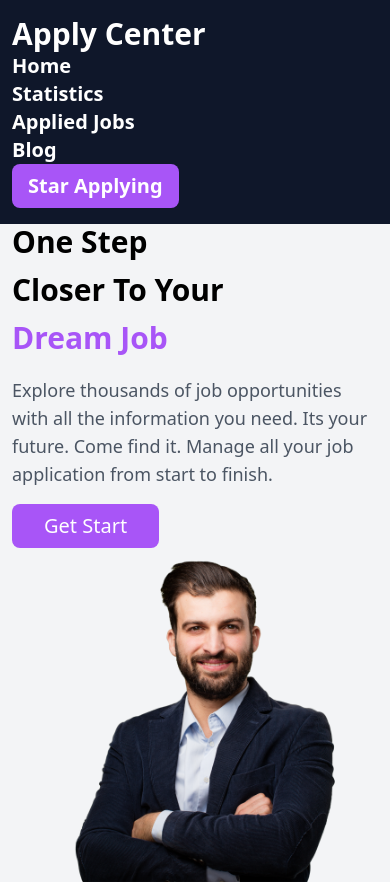
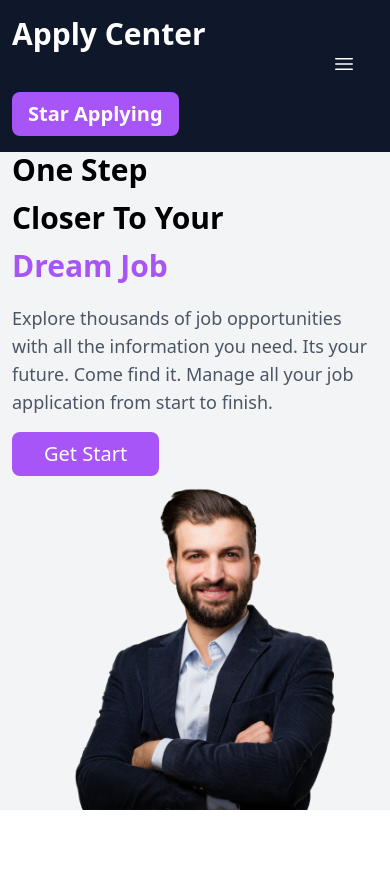
Before and after one commit to noornabi07/assignment-9, a React (Vite) app: page / in a window 390 px wide. Shown: the top 884 px of the page. Built offline with nearby package versions, Linux system fonts and the light colour scheme.

Commit message:
responsive menu bar for mobile done

```diff
--- a/src/components/Header/Header.jsx
+++ b/src/components/Header/Header.jsx
@@ -1,17 +1,32 @@
 import React, { useState } from 'react';
 import { Link } from 'react-router-dom';
+import { Bars3Icon, XMarkIcon } from '@heroicons/react/24/solid'
 
 const Header = () => {
+
+    const [open, setOpen] = useState(false)
+
     return (
         <nav className='bg-slate-900 text-white md:flex px-3 justify-center md:justify-between md:px-20 items-center py-4 font-semibold text-xl'>
             <h2 className='font-bold text-3xl'>Apply Center</h2>
-            <div>
+
+            <div onClick={() => setOpen(!open)} className='md:hidden ml-80'>
+                <p>
+                    {open === true ? <XMarkIcon className="h-6 w-6 text-white" />
+                 : <Bars3Icon className="h-6 w-6 text-white" />}
+                 </p>
+
+
+            </div>
+
+            <div className={`md:block ${open ? 'block' : 'hidden'}`}>
                 <Link className='md:px-4 block  md:inline hover:text-purple-400' to="/">Home</Link>
                 <Link className='md:px-4 block  md:inline hover:text-purple-400' to="/statistics">Statistics</Link>
                 <Link className='md:px-4 block  md:inline hover:text-purple-400' to="/applied">Applied Jobs</Link>
                 <Link className='md:px-4 block  md:inline hover:text-purple-400' to="/blog">Blog</Link>
             </div>
-            <button className='bg-purple-500 py-2 hover:bg-purple-600 px-4 rounded-lg'>Star Applying</button>
+
+            <button className='bg-purple-500 mt-4 md:mt-0 py-2 hover:bg-purple-600 px-4 rounded-lg'>Star Applying</button>
         </nav>
     );
 };
```
